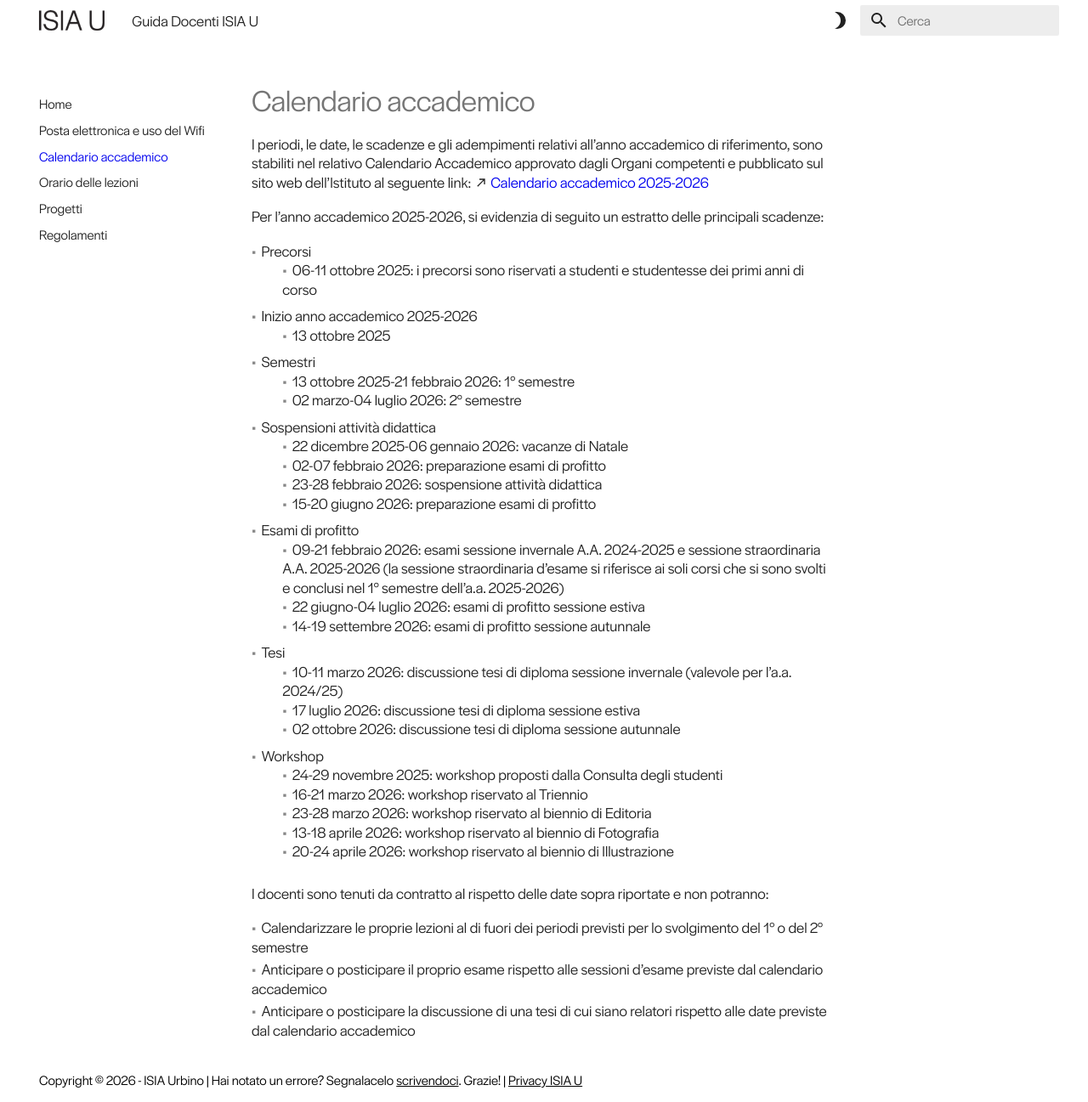
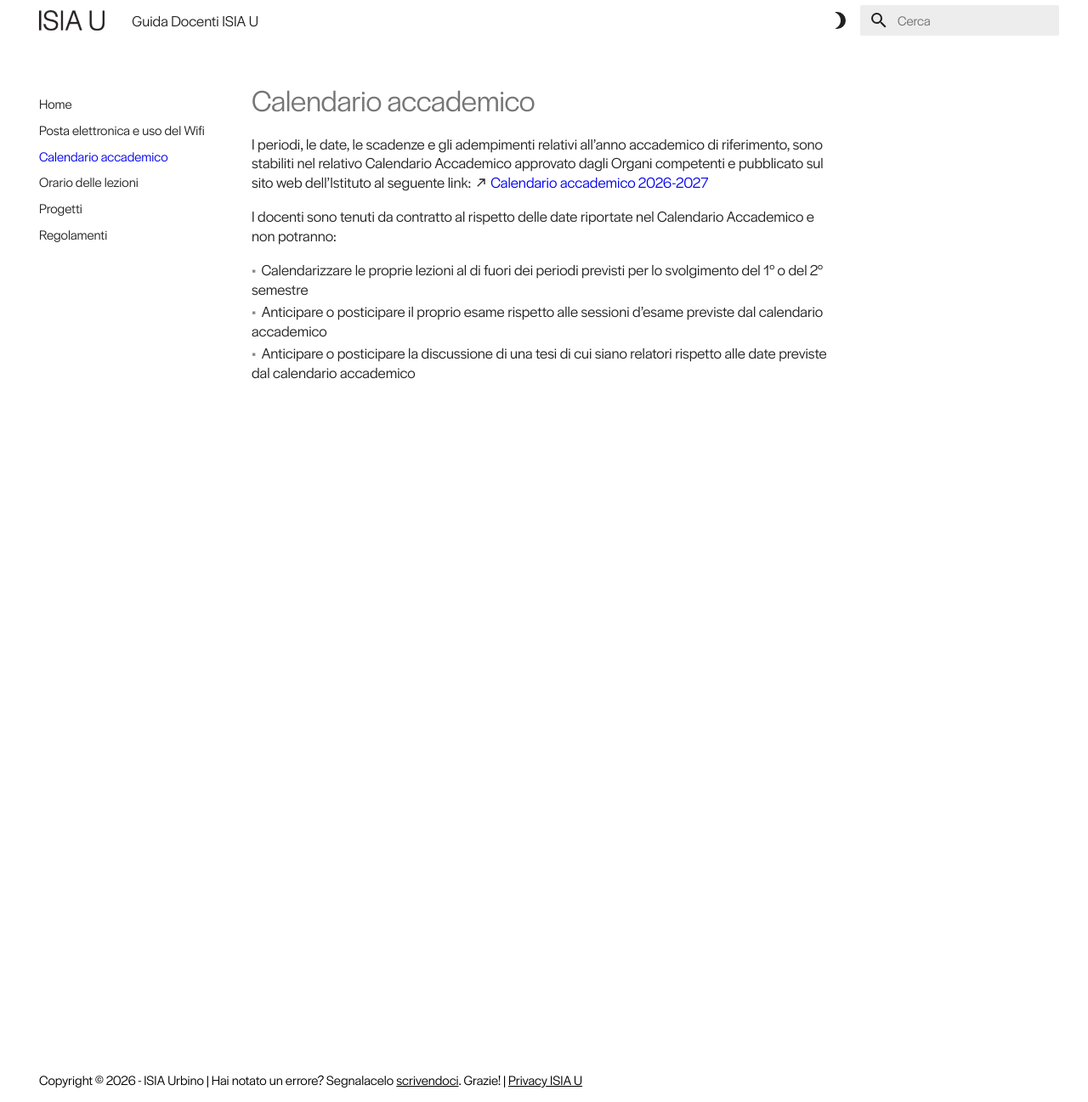
Before and after one commit to ISIA-Urbino/Guida-docenti-ISIAU, an MkDocs documentation site: the page built from docs/calendario.md, in a window 1280 px wide and 1297 px high. Shown: the whole window at 85% size. Built offline with MkDocs 1.6.1 and Material for MkDocs 9.7.7, drawn with Linux system fonts in a browser that asks for light colours.

Commit message:
Aggiornamento calendario accademico 2026-2027

```diff
--- a/docs/calendario.md
+++ b/docs/calendario.md
@@ -1,38 +1,9 @@
 # Calendario accademico
 
 I periodi, le date, le scadenze e gli adempimenti relativi all’anno accademico di riferimento, sono stabiliti nel relativo
-Calendario Accademico approvato dagli Organi competenti e pubblicato sul sito web dell’Istituto al seguente link: :material-arrow-top-right: [Calendario accademico 2025-2026](https://drive.google.com/file/d/1zi4F2SCNM8Eymm6wLvwvJQawIP_ZtxeS/view?usp=drive_link){:target="_blank"}
+Calendario Accademico approvato dagli Organi competenti e pubblicato sul sito web dell’Istituto al seguente link: :material-arrow-top-right: [Calendario accademico 2026-2027](assets/ISIAU-CalendarioAccademico2026-2027.pdf){:target="_blank"}
 
-Per l’anno accademico 2025-2026, si evidenzia di seguito un estratto delle principali scadenze:
-
-- Precorsi
-    - 06-11 ottobre 2025: i precorsi sono riservati a studenti e studentesse dei primi anni di corso
-- Inizio anno accademico 2025-2026
-    - 13 ottobre 2025
-- Semestri
-    - 13 ottobre 2025-21 febbraio 2026: 1° semestre
-    - 02 marzo-04 luglio 2026: 2° semestre
-- Sospensioni attività didattica
-    - 22 dicembre 2025-06 gennaio 2026: vacanze di Natale
-    - 02-07 febbraio 2026: preparazione esami di profitto
-    - 23-28 febbraio 2026: sospensione attività didattica
-    - 15-20 giugno 2026: preparazione esami di profitto
-- Esami di profitto
-    - 09-21 febbraio 2026: esami sessione invernale A.A. 2024-2025 e sessione straordinaria A.A. 2025-2026 (la sessione straordinaria d’esame si riferisce ai soli corsi che si sono svolti e conclusi nel 1° semestre dell’a.a. 2025-2026)
-    - 22 giugno-04 luglio 2026: esami di profitto sessione estiva
-    - 14-19 settembre 2026: esami di profitto sessione autunnale
-- Tesi
-    - 10-11 marzo 2026: discussione tesi di diploma sessione invernale (valevole per l’a.a. 2024/25)
-    - 17 luglio 2026: discussione tesi di diploma sessione estiva
-    - 02 ottobre 2026: discussione tesi di diploma sessione autunnale
-- Workshop
-    - 24-29 novembre 2025: workshop proposti dalla Consulta degli studenti
-    - 16-21 marzo 2026: workshop riservato al Triennio
-    - 23-28 marzo 2026: workshop riservato al biennio di Editoria
-    - 13-18 aprile 2026: workshop riservato al biennio di Fotografia
-    - 20-24 aprile 2026: workshop riservato al biennio di Illustrazione
-
-I docenti sono tenuti da contratto al rispetto delle date sopra riportate e non potranno:
+I docenti sono tenuti da contratto al rispetto delle date riportate nel Calendario Accademico e non potranno:
 
 - Calendarizzare le proprie lezioni al di fuori dei periodi previsti per lo svolgimento del 1° o del 2° semestre
 - Anticipare o posticipare il proprio esame rispetto alle sessioni d’esame previste dal calendario accademico
```
Also changed, not shown: 1 other file.
